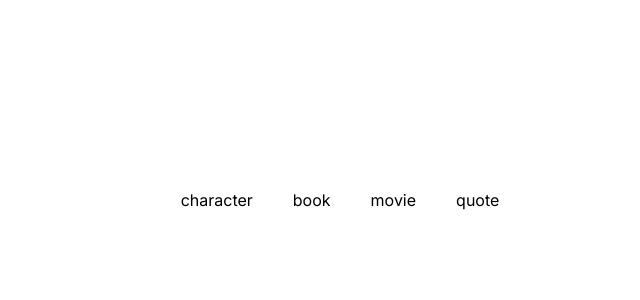
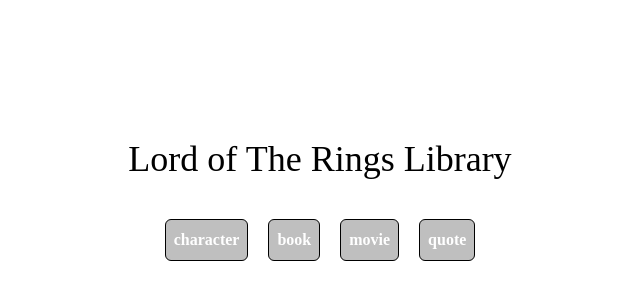
Before and after one commit to VitaliyV22/Lord-of-The-Rings-Library, a Next.js app: page / in a window 1280 px wide. Shown: the part 200-500 px from the top of the page, without its empty margins (320-960 px from the left). Built offline with nearby package versions, Linux system fonts and the light colour scheme; no server answers.

Commit message:
finished linking buttons

```diff
--- a/src/app/layout.js
+++ b/src/app/layout.js
@@ -1,7 +1,10 @@
 import { Inter } from "next/font/google";
+import { MedievalSharp } from "next/font/google";
+
 import "./globals.css";
 
 const inter = Inter({ subsets: ["latin"] });
+const medieval = MedievalSharp({ subsets: ["latin"], weight: ['400'] });
 
 export const metadata = {
   title: "Create Next App",
--- a/src/components/Dashboard.js
+++ b/src/components/Dashboard.js
@@ -3,24 +3,23 @@
 import React, { useState, useEffect } from "react";
 import { useFetchData } from "@/hooks/useFetchData";
 import { Options } from "./Options";
+
 export const Dashboard = () => {
+  const [selection, setSelection] = useState(null);
+
+  const { data, loading, error } = useFetchData(selection);
+
+  function onClickHandler(clickedButton) {
+    return () => {
+      setSelection(clickedButton);
+    };
 
 
-  const [truthy, setTruthy] = useState(false);
-  const { data, loading, error } = useFetchData();
-
-  function onClickHandler() {
-    setTruthy(!truthy);
   }
-
-
-
-
-
 
   return (
     <div>
-      <Options />
+      <Options selection={selection} setSelection={onClickHandler} />
     </div>
   );
 };
--- a/src/components/Options.js
+++ b/src/components/Options.js
@@ -1,13 +1,29 @@
 import React from "react";
 
-export const Options = () => {
+export const Options = (props) => {
+  const { selection, setSelection } = props;
   const options = ["character", "book", "movie", "quote"];
+
+  console.log("SELECTION VALUE: ", selection);
   return (
-    <div className="md:flex  justify-center h-screen  gap-10 items-center">
-        <div></div>
-      {options.map((option, index) => {
-        return <button key={index}>{option}</button>;
-      })}
-    </div>
+    <>
+      <div className=" font-[MedivalSharp] flex flex-col justify-center h-screen  gap-10 items-center">
+        <div>
+          <h1 className=" font-medium  text-4xl ">Lord of The Rings Library</h1>
+        </div>
+        <div className="flex gap-5">
+          {options.map((option, index) => {
+            return (
+              <button onClick={setSelection(option)}
+                className="border border-black rounded-md bg-opacity-25 bg-black text-white bg-[rg] font-bold p-2  hover:opacity-50"
+                key={index}
+              >
+                {option}
+              </button>
+            );
+          })}
+        </div>
+      </div>
+    </>
   );
 };
--- a/src/hooks/useFetchData.js
+++ b/src/hooks/useFetchData.js
@@ -1,7 +1,7 @@
 import React, { useEffect, useState } from "react";
 import axios from "axios";
 
-export const useFetchData = () => {
+export const useFetchData = (selection) => {
   const [data, setData] = useState(null);
   const [loading, setLoading] = useState(false);
   const [error, setError] = useState(null);
@@ -11,6 +11,9 @@
 
 
   useEffect(() => {
+    if(!selection){
+      return
+    }
     async function fetchData() {
       const url = apiUrl + "/" + "book";
       try {
```
